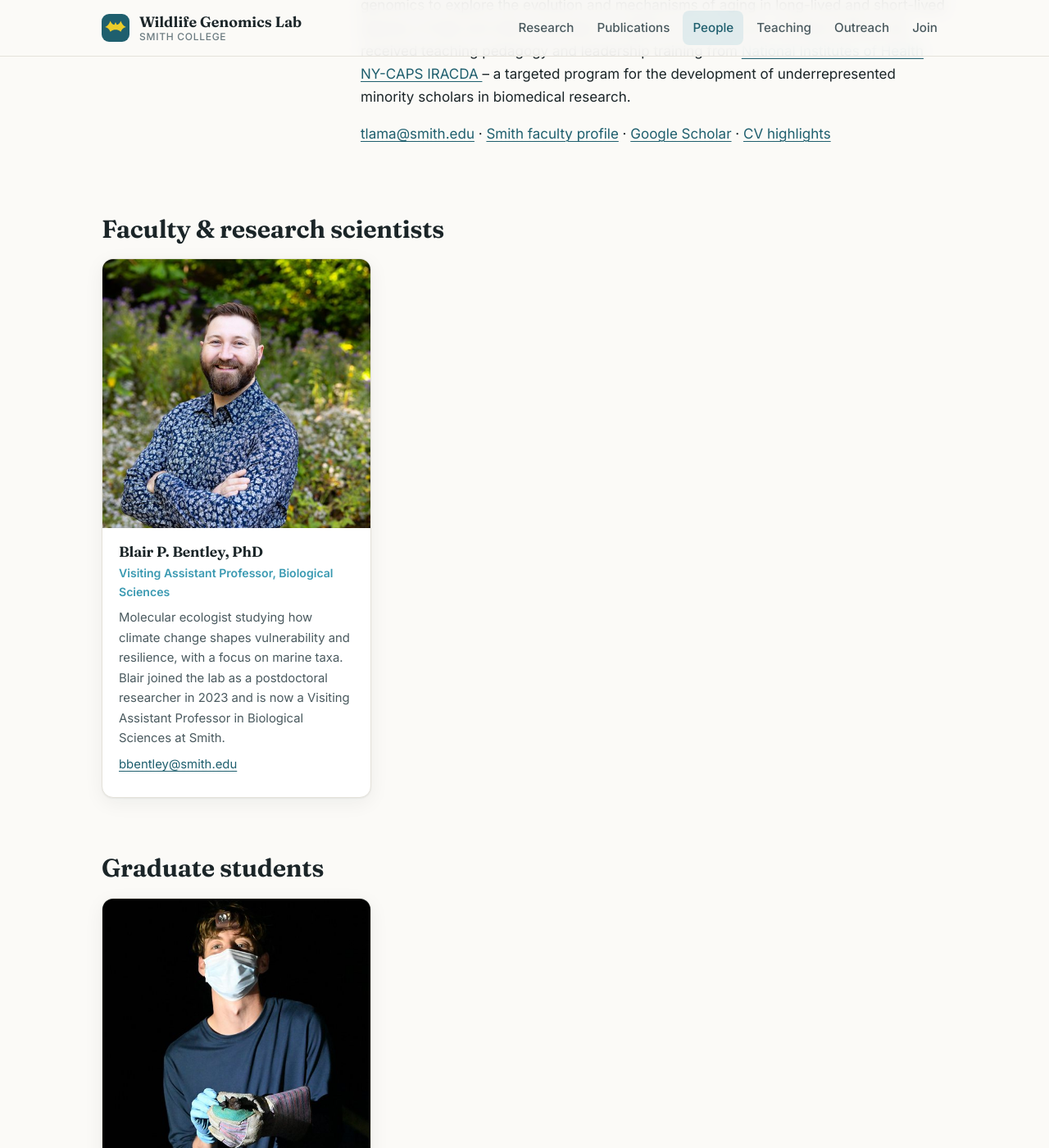
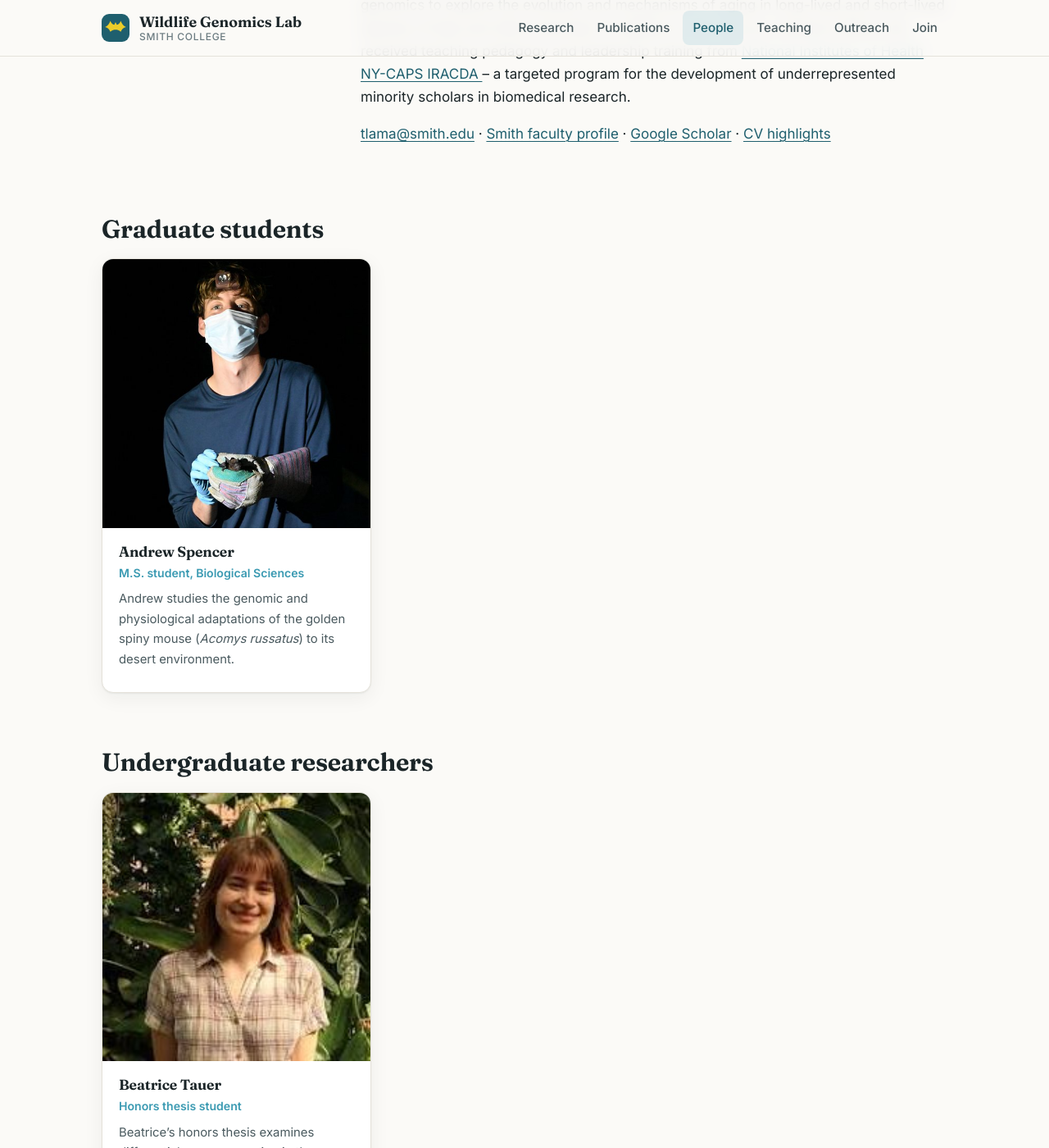
Before and after one commit to tanyalama/tanyalama.github.io, a Jekyll site: the page built from people.md, in a window 1280 px wide and 1400 px high, scrolled down 675 px. Shown: the whole window at 82% size. Built offline with Jekyll 4.4.1, drawn with Linux system fonts in a browser that asks for light colours; some of the changed text lies outside the part shown.

Commit message:
Move Blair Bentley to alumni; higher-resolution photo of Margaret Weber

```diff
--- a/_data/people.yml
+++ b/_data/people.yml
@@ -1,11 +1,6 @@
 # Lab roster. Photos live in assets/img/people/. Leave photo blank for an initials avatar.
 # Groups render in this order on the People page.
-faculty:
-  - name: Blair P. Bentley, PhD
-    role: Visiting Assistant Professor, Biological Sciences
-    photo: blair-bentley.jpg
-    email: bbentley@smith.edu
-    bio: "Molecular ecologist studying how climate change shapes vulnerability and resilience, with a focus on marine taxa. Blair joined the lab as a postdoctoral researcher in 2023 and is now a Visiting Assistant Professor in Biological Sciences at Smith."
+faculty: []
 
 graduate:
   - name: Andrew Spencer
@@ -28,6 +23,10 @@
 
 # Alumni highlighted in "Where are they now?"
 where_now:
+  - name: Blair P. Bentley, PhD
+    photo: blair-bentley.jpg
+    now: "Former postdoctoral researcher and Visiting Assistant Professor, Smith College"   # TODO: current position
+    bio: "Molecular ecologist studying how climate change shapes vulnerability and resilience, with a focus on marine taxa."
   - name: Margaret (Margo) Weber, M.S. '25
     photo: margaret-weber.jpg
     now: "Ph.D. candidate, Teeling Lab, University College Dublin"
```
Also changed, not shown: assets/img/people/margaret-weber.jpg.
